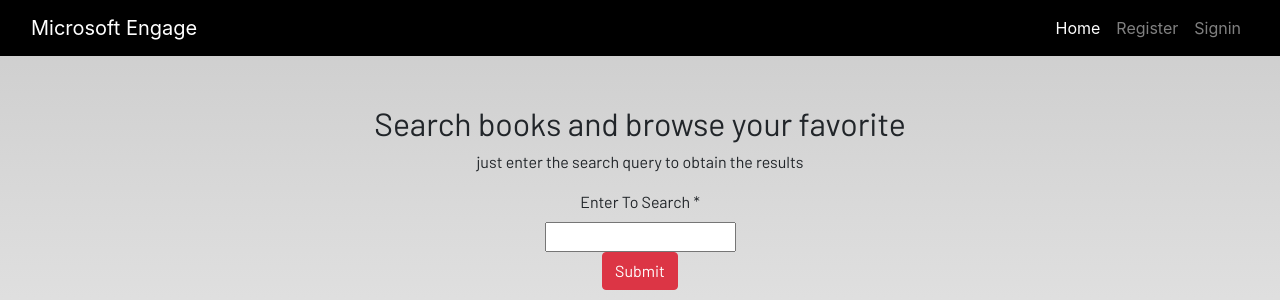
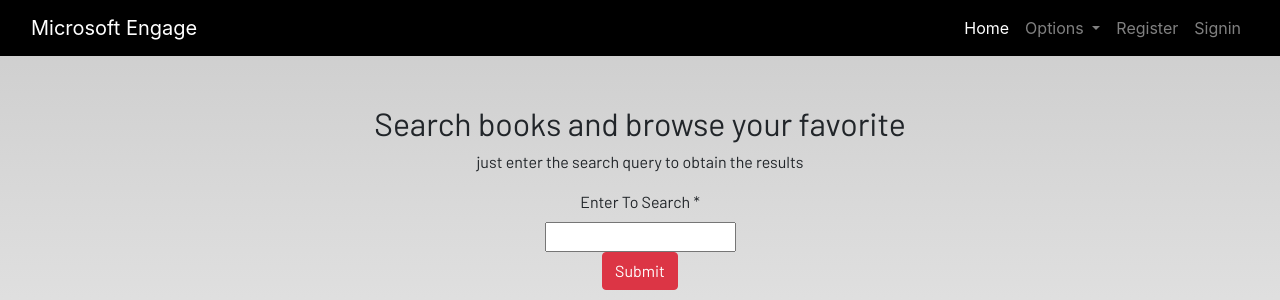
Before and after one commit to shumbul/COLLABORATIVE-STUDY-PORTAL, a Django app: page /books in a window 1280 px wide. Shown: the top 300 px of the page. Run offline with Django 3.2, Linux system fonts and the light colour scheme; some libraries are stand-ins or nearby versions; some web fonts are replaced.

Commit message:
Options menu

```diff
--- a/dashboard/templates/dashboard/base.html
+++ b/dashboard/templates/dashboard/base.html
@@ -30,10 +30,6 @@
             <li class="nav-item">
               <a class="nav-link active" aria-current="page" href="{% url 'home' %}">Home</a>
             </li>
-            {% if user.is_authenticated %}
-            <li class="nav-item">
-              <a class="nav-link" href="{% url 'profile' %}">Profile</a>
-            </li>
             <li class="nav-item dropdown">
               <a class="nav-link dropdown-toggle" href="#" id="navbarDropdown" role="button" data-toggle="dropdown"
                 aria-haspopup="true" aria-expanded="false">
@@ -54,6 +50,10 @@
                 <a class="dropdown-item" href="{% url 'conversion' %}">Conversion</a>
                 <div class="dropdown-divider"></div>
               </div>
+            </li>
+            {% if user.is_authenticated %}
+            <li class="nav-item">
+              <a class="nav-link" href="{% url 'profile' %}">Profile</a>
             </li>
             <li class="nav-item">
               <a class="nav-link" href="{% url 'signout' %}">Signout</a>
```
Also changed, not shown: db.sqlite3.
